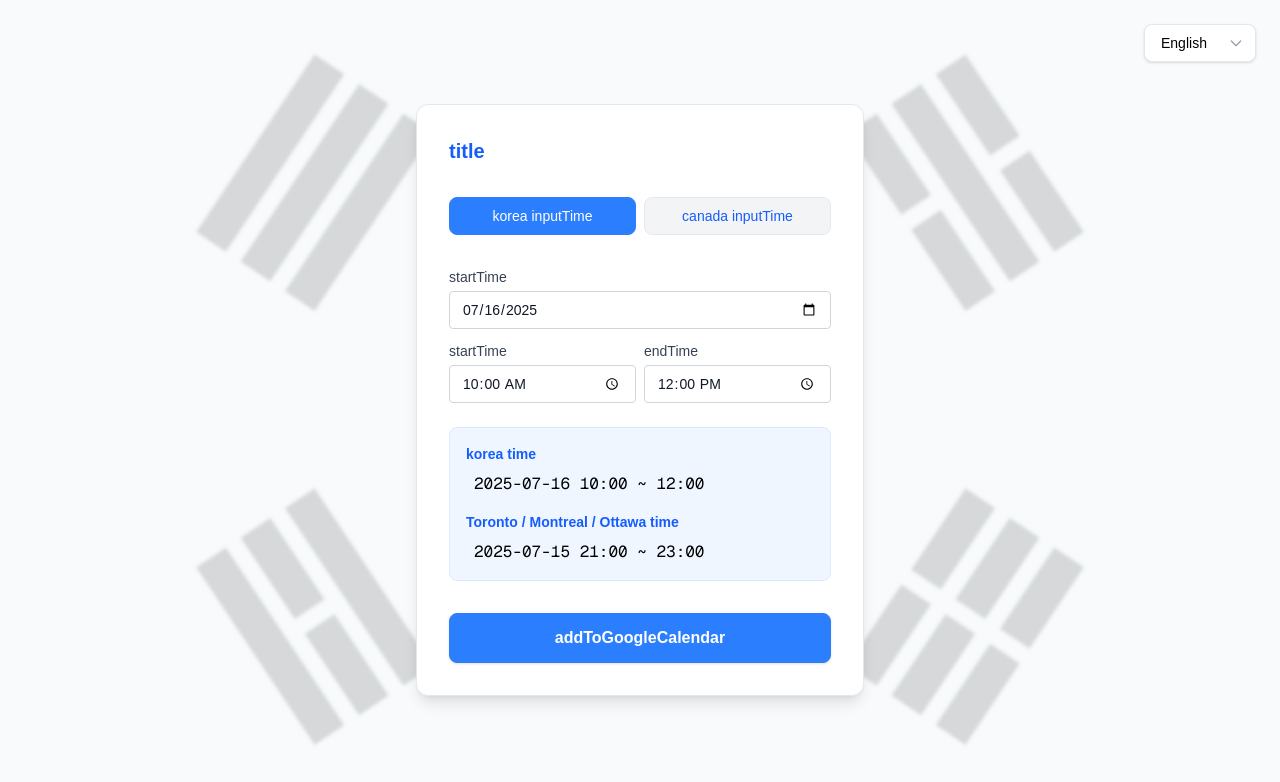
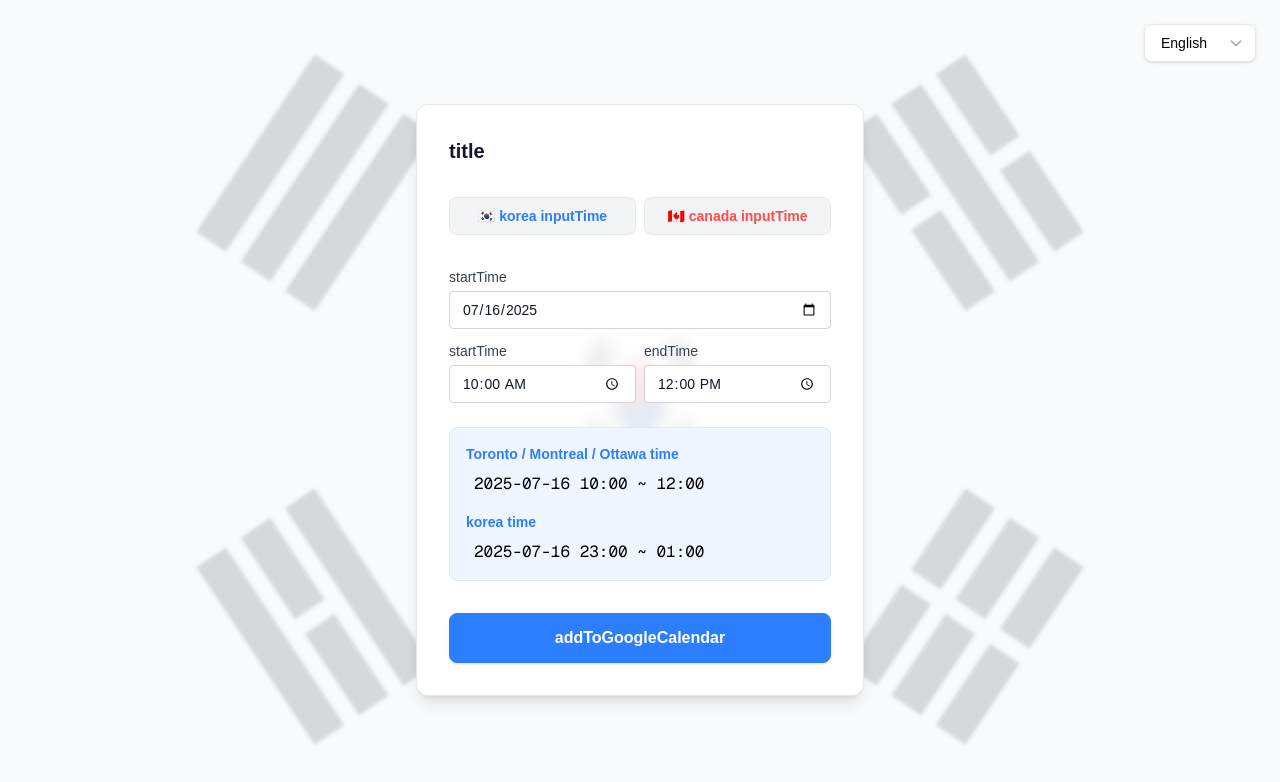
Before and after one commit to hi-rachel/K-Time, a Next.js app: page /en in a window 1280 px wide. Shown: the top 782 px of the page. Built offline with nearby package versions, Linux system fonts and the light colour scheme; what i18next-resources-to-backend would draw is missing.

Commit message:
refactor: 나라 상수 선언, 변수명 개선

```diff
--- a/src/components/TimeConverter.tsx
+++ b/src/components/TimeConverter.tsx
@@ -4,13 +4,15 @@ import React, { useState } from "react";
 import { format } from "date-fns";
 import { toZonedTime, fromZonedTime, formatInTimeZone } from "date-fns-tz";
 import { useTranslation } from "@/i18n/client";
+import MapleLeafRain from "./MapleLeafRain";
+import FlowerBed from "./FlowerBed";
+import Image from "next/image";
 
-const timezones = {
-  korea: "Asia/Seoul",
-  toronto: "America/Toronto",
-};
+export const KOREA = "KOREA" as const;
+export const CANADA = "CANADA" as const;
+export type BaseCountry = typeof KOREA | typeof CANADA;
 
-const canadaCities = [
+export const CANADA_CITIES = [
   { name: "Vancouver", tz: "America/Vancouver" },
   { name: "Edmonton", tz: "America/Edmonton" },
   { name: "Winnipeg", tz: "America/Winnipeg" },
@@ -18,19 +20,24 @@ const canadaCities = [
   { name: "Halifax", tz: "America/Halifax" },
 ];
 
-function getOpposite(zone: "korea" | "toronto") {
-  return zone === "korea" ? "toronto" : "korea";
+const TIMEZONES = {
+  [KOREA]: "Asia/Seoul",
+  [CANADA]: "America/Toronto", // 기본값(토론토)
+};
+
+function getOtherCountry(country: BaseCountry) {
+  return country === KOREA ? CANADA : KOREA;
 }
 
 interface TimeConverterProps {
-  baseZone: "korea" | "toronto";
-  setBaseZone: (zone: "korea" | "toronto") => void;
+  baseCountry: BaseCountry;
+  setBaseCountry: (country: BaseCountry) => void;
   locale: string;
 }
 
 export default function TimeConverter({
-  baseZone,
-  setBaseZone,
+  baseCountry,
+  setBaseCountry,
   locale,
 }: TimeConverterProps) {
   const { t } = useTranslation(locale, "common");
@@ -38,22 +45,22 @@ export default function TimeConverter({
   const [start, setStart] = useState<string>("10:00");
   const [end, setEnd] = useState<string>("12:00");
   // 캐나다 입력 모드일 때 도시(타임존) 선택
-  const [canadaTz, setCanadaTz] = useState<string>(canadaCities[3].tz); // 토론토 기본
+  const [canadaTz, setCanadaTz] = useState<string>(CANADA_CITIES[3].tz); // 토론토 기본
 
   // 변환된 시간 계산 (정확한 타임존 변환)
   const getConverted = (time: string) => {
-    const baseTz = baseZone === "korea" ? timezones.korea : canadaTz;
-    const oppoZone = getOpposite(baseZone);
-    const oppoTz = oppoZone === "korea" ? timezones.korea : canadaTz;
+    const baseTz = baseCountry === KOREA ? TIMEZONES[KOREA] : canadaTz;
+    const otherCountry = getOtherCountry(baseCountry);
+    const otherTz = otherCountry === KOREA ? TIMEZONES[KOREA] : canadaTz;
     const iso = `${date}T${time}:00`;
     const utc = fromZonedTime(iso, baseTz);
-    const converted = toZonedTime(utc, oppoTz);
+    const converted = toZonedTime(utc, otherTz);
     return format(converted, "yyyy-MM-dd HH:mm");
   };
 
   // 구글 캘린더 링크 생성 (fromZonedTime + formatInTimeZone)
   const getGoogleCalUrl = () => {
-    const baseTz = baseZone === "korea" ? timezones.korea : canadaTz;
+    const baseTz = baseCountry === KOREA ? TIMEZONES[KOREA] : canadaTz;
     const dtStart = `${date}T${start}:00`;
     const dtEnd = `${date}T${end}:00`;
     const utcStart = fromZonedTime(dtStart, baseTz);
@@ -65,51 +72,86 @@ export default function TimeConverter({
     )}&dates=${fmt(utcStart)}/${fmt(utcEnd)}`;
   };
 
-  const oppoZone = getOpposite(baseZone);
+  const otherCountry = getOtherCountry(baseCountry);
   const convertedStart = getConverted(start);
   const convertedEnd = getConverted(end);
 
   return (
+    <>
       <div className="w-full max-w-md mx-auto relative rounded-xl shadow-lg border border-gray-200 overflow-hidden bg-white">
+        {/* 카드 내부 중앙에 국기 이미지 */}
+        <Image
+          src={
+            baseCountry === CANADA
+              ? "/images/flag/canada.webp"
+              : "/images/flag/south-korea.webp"
+          }
+          alt="국기"
+          className="absolute left-1/2 top-1/2 w-40 h-40 -translate-x-1/2 -translate-y-1/2 opacity-10 blur-sm pointer-events-none select-none z-0"
+          width={100}
+          height={100}
+          aria-hidden="true"
+        />
+        {/* 카드 내용 */}
         <div className="relative z-10 p-8 flex flex-col gap-6">
-        <h2 className="text-xl font-bold text-blue-600 mb-2">{t("title")}</h2>
+          <h2 className="text-xl font-bold text-slate-900 mb-2">
+            {t("title")}
+          </h2>
           <div className="flex gap-2 mb-2">
             <button
-            className={`flex-1 py-2 rounded-lg text-sm font-medium transition border ${
-              baseZone === "korea"
+              className={`flex-1 py-2 rounded-lg text-sm font-semibold transition border ${
+                baseCountry === KOREA
                   ? "bg-blue-500 text-white border-blue-500 shadow"
-                : "bg-gray-100 text-blue-600 border-gray-200"
+                  : "bg-gray-100 text-blue-500 border-gray-200"
               }`}
-            onClick={() => setBaseZone("korea")}
+              onClick={() => setBaseCountry(KOREA)}
             >
-            {t("korea")} {t("inputTime")}
+              🇰🇷 {t("korea")} {t("inputTime")}
             </button>
             <button
-            className={`flex-1 py-2 rounded-lg text-sm font-medium transition border ${
-              baseZone === "toronto"
-                ? "bg-blue-500 text-white border-blue-500 shadow"
-                : "bg-gray-100 text-blue-600 border-gray-200"
+              className={`flex-1 py-2 rounded-lg text-sm font-semibold transition border ${
+                baseCountry === CANADA
+                  ? "bg-[#FF4B4B] text-white border-[#FF4B4B] hover:bg-[#FF6F61]"
+                  : "bg-gray-100 text-[#FF4B4B] border-gray-200"
               }`}
-            onClick={() => setBaseZone("toronto")}
+              onClick={() => setBaseCountry(CANADA)}
             >
-            {t("canada")} {t("inputTime")}
+              🇨🇦 {t("canada")} {t("inputTime")}
             </button>
           </div>
           {/* 캐나다 입력 모드일 때 도시 선택 */}
-        {baseZone === "toronto" && (
-          <label className="text-gray-700 text-sm mb-2">
+          {baseCountry === CANADA && (
+            <label className="text-gray-700 text-sm mb-2 w-full relative">
               {t("selectCity")}
+              <div className="relative">
                 <select
+                  id="select-canada-city"
                   value={canadaTz}
                   onChange={(e) => setCanadaTz(e.target.value)}
-              className="block w-full mt-1 bg-white text-gray-900 rounded px-3 py-2 border border-gray-300 focus:border-blue-500 focus:ring-2 focus:ring-blue-100"
+                  className="block w-full mt-1 bg-white text-gray-900 rounded px-3 py-2 border border-gray-300 focus:border-blue-500 focus:ring-2 focus:ring-blue-100 appearance-none leading-[1.5rem] pr-10"
                 >
-              {canadaCities.map((city) => (
+                  {CANADA_CITIES.map((city) => (
                     <option key={city.tz} value={city.tz}>
                       {city.name}
                     </option>
                   ))}
                 </select>
+                {/* 커스텀 V 아이콘 */}
+                <svg
+                  className="pointer-events-none absolute right-3 top-1/2 -translate-y-1/2 w-4 h-4 text-gray-800"
+                  fill="none"
+                  stroke="currentColor"
+                  strokeWidth="2"
+                  viewBox="0 0 24 24"
+                  aria-hidden="true"
+                >
+                  <path
+                    strokeLinecap="round"
+                    strokeLinejoin="round"
+                    d="M19 9l-7 7-7-7"
+                  />
+                </svg>
+              </div>
             </label>
           )}
           <div className="flex flex-col gap-3">
@@ -143,21 +185,35 @@ export default function TimeConverter({
               </label>
             </div>
           </div>
-        <div className="bg-blue-50 rounded-lg p-4 text-blue-800 text-sm flex flex-col gap-2 border border-blue-100">
-          <div className="font-semibold text-blue-600">
-            {baseZone === "korea"
+          <div
+            className={`${
+              baseCountry === CANADA
+                ? "bg-red-50 border-red-100"
+                : "bg-blue-50 border-blue-100"
+            } rounded-lg p-4 text-blue-800 text-sm flex flex-col gap-2 border`}
+          >
+            <div
+              className={`font-semibold ${
+                baseCountry === CANADA ? "text-[#FF4B4B]" : "text-blue-500"
+              }`}
+            >
+              {baseCountry === KOREA
                 ? t("korea") + " " + t("time")
-              : (canadaCities.find((c) => c.tz === canadaTz)?.name || "") +
+                : (CANADA_CITIES.find((c) => c.tz === canadaTz)?.name || "") +
                   " " +
                   t("time")}
             </div>
             <div className="pl-2 text-base font-mono text-black">
               {date} {start} ~ {end}
             </div>
-          <div className="font-semibold text-blue-600 mt-2">
-            {oppoZone === "korea"
+            <div
+              className={`font-semibold mt-2 ${
+                baseCountry === CANADA ? "text-[#FF4B4B]" : "text-blue-500"
+              }`}
+            >
+              {otherCountry === KOREA
                 ? t("korea") + " " + t("time")
-              : (canadaCities.find((c) => c.tz === canadaTz)?.name || "") +
+                : (CANADA_CITIES.find((c) => c.tz === canadaTz)?.name || "") +
                   " " +
                   t("time")}
             </div>
@@ -170,11 +226,20 @@ export default function TimeConverter({
             href={getGoogleCalUrl()}
             target="_blank"
             rel="noopener noreferrer"
-          className="mt-2 w-full py-3 rounded-lg bg-blue-500 text-white text-center font-semibold text-base transition hover:bg-blue-600 border border-blue-500 shadow"
+            className={`mt-2 w-full py-3 rounded-lg text-white text-center font-semibold text-base transition border shadow
+              ${
+                baseCountry === CANADA
+                  ? "bg-[#FF4B4B] text-white border-[#FF4B4B] hover:bg-[#FF6F61]"
+                  : "bg-blue-500 border-blue-500 hover:bg-blue-500"
+              }
+            `}
           >
             {t("addToGoogleCalendar")}
           </a>
         </div>
+        {baseCountry === CANADA && <MapleLeafRain />}
       </div>
+      {baseCountry === KOREA && <FlowerBed />}
+    </>
   );
 }
```
Lines whose indentation alone changed are shown as unchanged.
